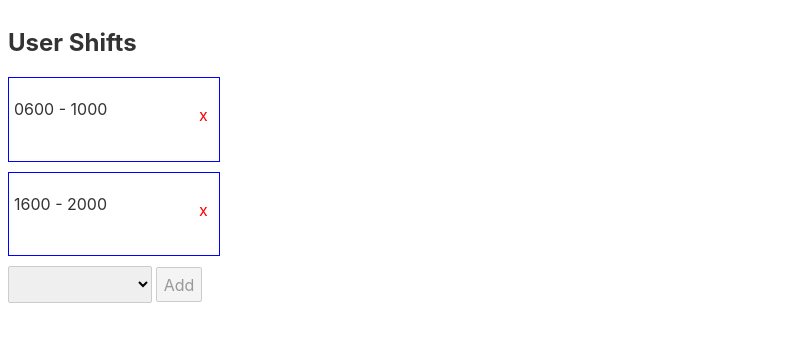
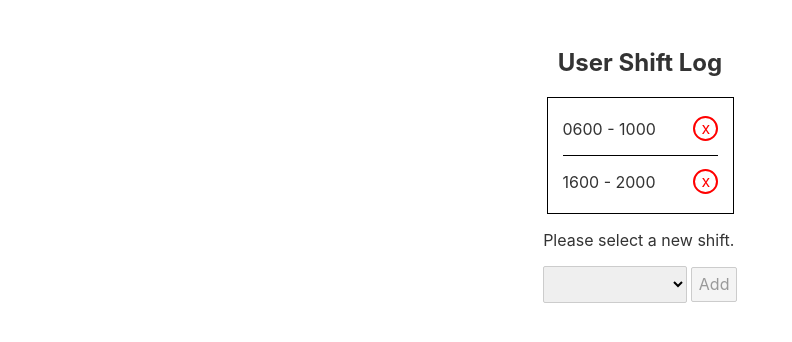
Before and after one commit to devnorris/shiftManager, a Svelte app: page / in a window 1280 px wide. Shown: the top 342 px of the page, without its empty margins (0-792 px from the left). Built offline with nearby package versions, Linux system fonts and the light colour scheme.

Commit message:
minor styling

```diff
--- a/src/App.svelte
+++ b/src/App.svelte
@@ -71,10 +71,9 @@
         ({ start, end }) =>
           shiftSelectedStart === start ||
           shiftSelectedEnd === end ||
-          (shiftSelectedStart > start && shiftSelectedEnd < end)
+          (shiftSelectedStart < start && shiftSelectedEnd > end)
       ).length
-        ? (error =
-            'Unable to add shift, this shift coinsides with another one of your shifts')
+        ? (error = 'This shift coincides with one of your logged shifts')
         : (usershifts = [...usershifts, detail]);
     }
   };
@@ -85,16 +84,23 @@
   };
 </script>
 
-<div>
-  <h2>User Shifts</h2>
-  {#each usershifts as shift}
-    <div class="shiftLog">
-      <p>{shift.start} - {shift.end}</p>
-      <button class="removeButton" on:click|preventDefault={removeShift(shift)}>
-        <p class="removeX">x</p>
-      </button>
-    </div>
-  {/each}
+<div class="shiftLog">
+  <h2>User Shift Log</h2>
+  <div class="userShifts">
+    {#if !usershifts.length}
+      <p style="text-align: center">No shifts logged</p>
+    {/if}
+    {#each usershifts as shift}
+      <div class="individualShift">
+        <p>{shift.start} - {shift.end}</p>
+        <button
+          class="removeButton"
+          on:click|preventDefault={removeShift(shift)}
+          >x
+        </button>
+      </div>
+    {/each}
+  </div>
 
   {#if error}
     <p class="error">{error}</p>
@@ -108,20 +114,43 @@
 
 <style>
   .shiftLog {
+    max-width: 500px;
     display: flex;
+    flex-direction: column;
+    justify-content: center;
+    align-items: center;
+    padding: 20px;
+    margin: 0 auto;
+  }
+  .userShifts {
+    border: 1px solid black;
+    padding: 5px;
+    width: 100%;
+    max-width: 175px;
+  }
+
+  .individualShift {
+    margin: 0 10px;
+    display: flex;
+    align-items: center;
     justify-content: space-between;
-    border: 1px solid blue;
-    padding: 5px;
-    margin: 10px 0;
-    max-width: 200px;
-    width: 100%;
+    border-bottom: 1px solid black;
+  }
+  .individualShift:last-of-type {
+    border-bottom: 0;
   }
   .removeButton {
+    display: flex;
+    align-items: center;
+    color: red;
     background-color: transparent;
-    border: none;
-  }
-  .removeX {
-    color: red;
+    border: 2px solid red;
+    border-radius: 50%;
+    height: 25px;
+    width: 25px;
+    padding: 0 0 2px 7px;
+    margin: 0;
+    cursor: pointer;
   }
   .error {
     color: red;
@@ -129,5 +158,6 @@
     padding: 5px;
     min-width: 100px;
     width: auto;
+    margin-bottom: 0;
   }
 </style>
--- a/src/EnterShift.svelte
+++ b/src/EnterShift.svelte
@@ -14,6 +14,7 @@
 </script>
 
 <div>
+  <p>Please select a new shift.</p>
   <select bind:value={shiftSelected}>
     <option disabled selected={!shiftSelected}>Choose a shift</option>
     {#each shifts as shift}
```
